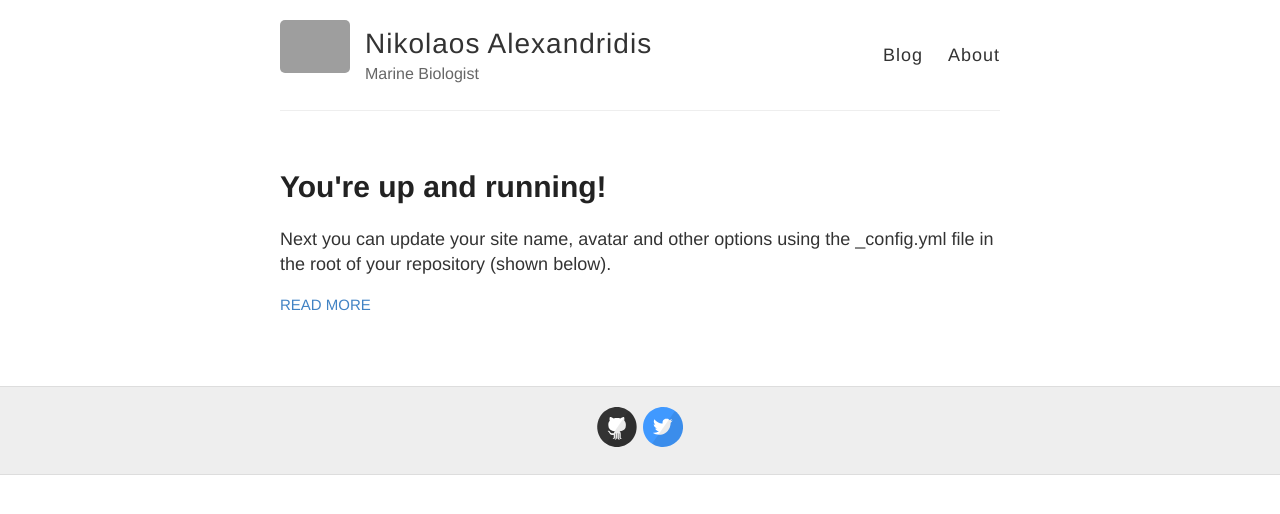
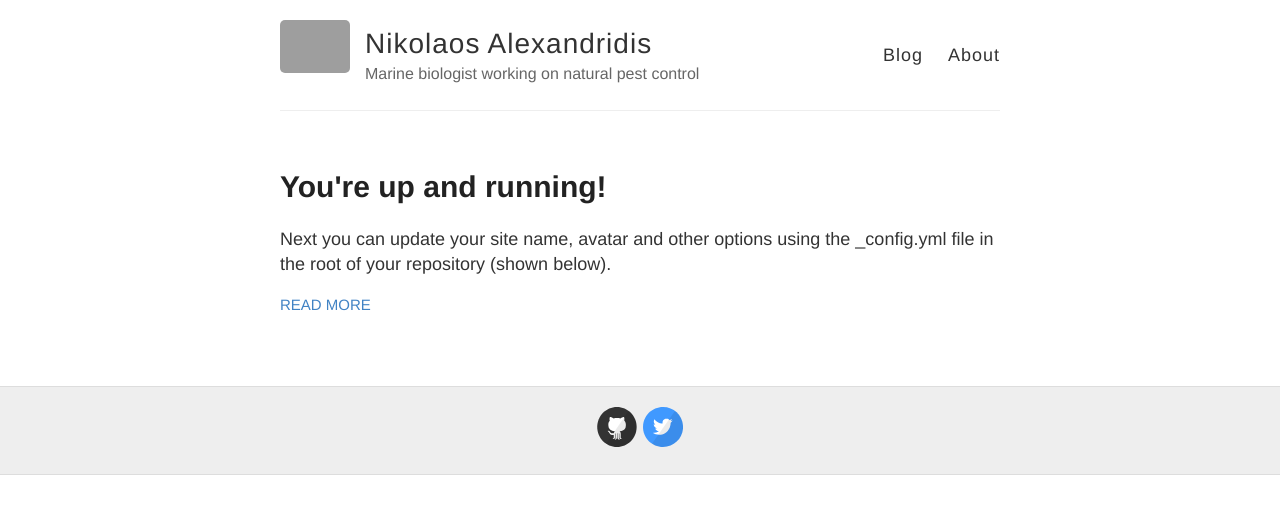
Before and after one commit to alexanikos/alexanikos.github.io, a Jekyll site: the page built from index.html, in a window 1280 px wide. Shown: the top 514 px of the page. Built offline with Jekyll 4.4.1, drawn with Linux system fonts in a browser that asks for light colours; grey boxes are pictures that could not be loaded.

Commit message:
longer description

```diff
--- a/_config.yml
+++ b/_config.yml
@@ -6,7 +6,7 @@
 name: Nikolaos Alexandridis
 
 # Short bio or description (displayed in the header)
-description: Marine Biologist
+description: Marine biologist working on natural pest control
 
 # URL of your avatar or profile pic (you could use your GitHub profile pic)
 avatar: https://raw.githubusercontent.com/barryclark/jekyll-now/master/images/jekyll-logo.png
```
